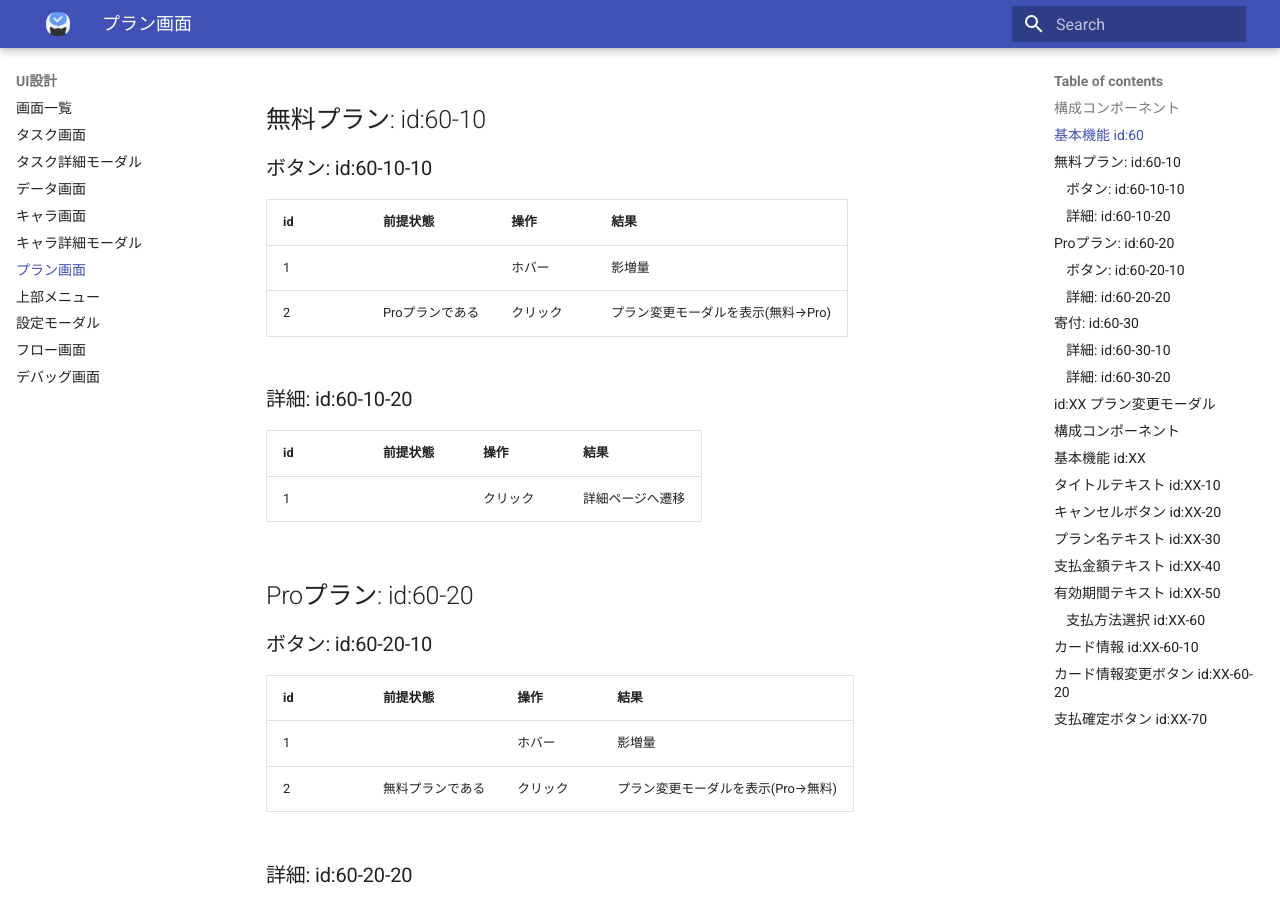
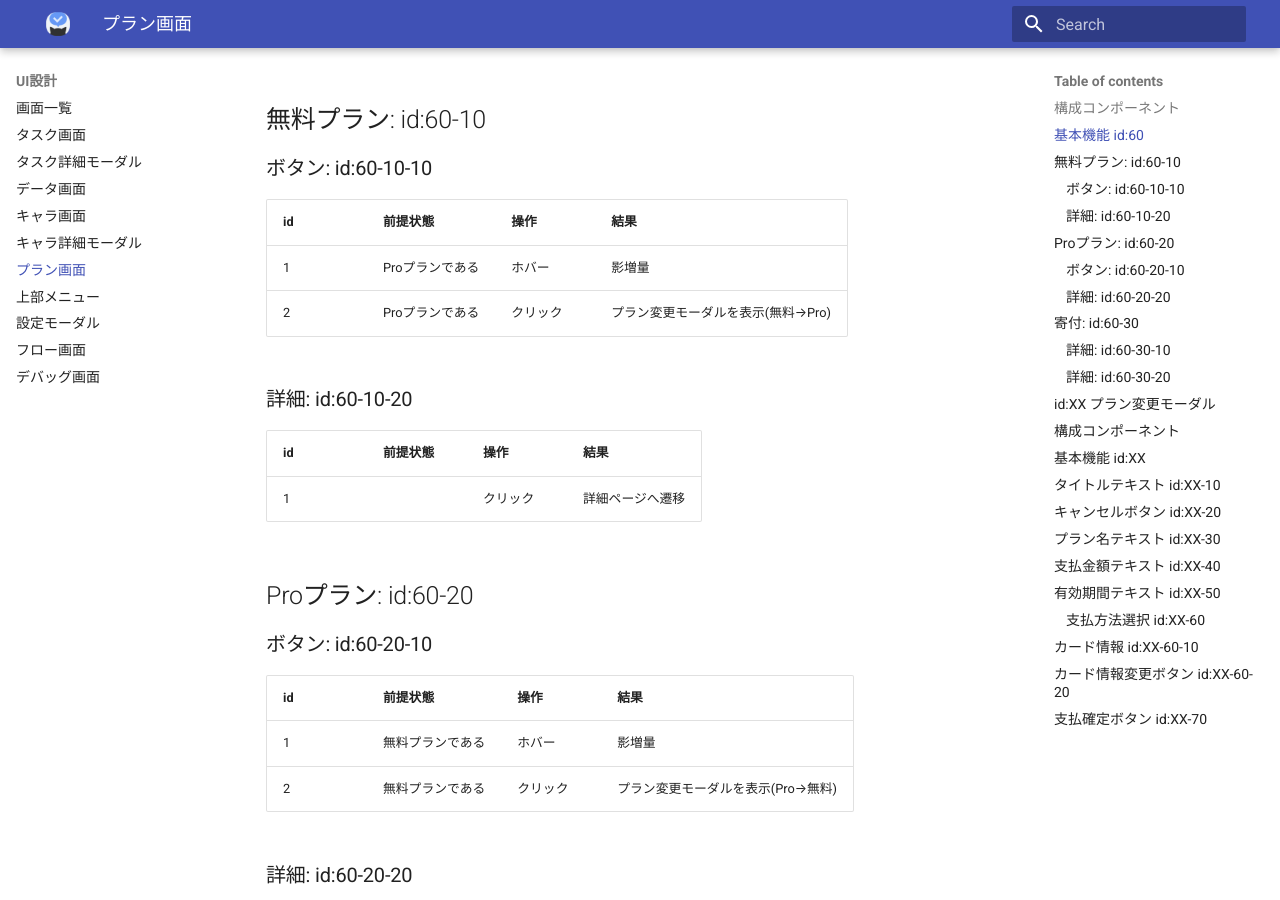
Before and after one commit to CharaDo-Official/CharaDo, an MkDocs documentation site: the page built from docs/10_design/60_plan.md, in a window 1280 px wide and 900 px high, scrolled down 1366 px. Built offline with MkDocs 1.6.1 and Material for MkDocs 9.7.7, drawn with Linux system fonts in a browser that asks for light colours.

Commit message:
fix(60_plan.md):微修正

```diff
--- a/docs/10_design/60_plan.md
+++ b/docs/10_design/60_plan.md
@@ -24,7 +24,7 @@
 ### ボタン: id:60-10-10
 |id 	|前提状態	|操作 	|結果	|
 |---	|---	|---	|---	|
-|1		|	|ホバー	|影増量	|
+|1		|Proプランである	|ホバー	|影増量	|
 |2		|Proプランである	|クリック	|プラン変更モーダルを表示(無料→Pro)	|
 
 ### 詳細: id:60-10-20
@@ -36,7 +36,7 @@
 ### ボタン: id:60-20-10
 |id 	|前提状態	|操作 	|結果	|
 |---	|---	|---	|---	|
-|1		|	|ホバー	|影増量	|
+|1		|無料プランである	|ホバー	|影増量	|
 |2		|無料プランである	|クリック	|プラン変更モーダルを表示(Pro→無料)	|
 
 ### 詳細: id:60-20-20
```
